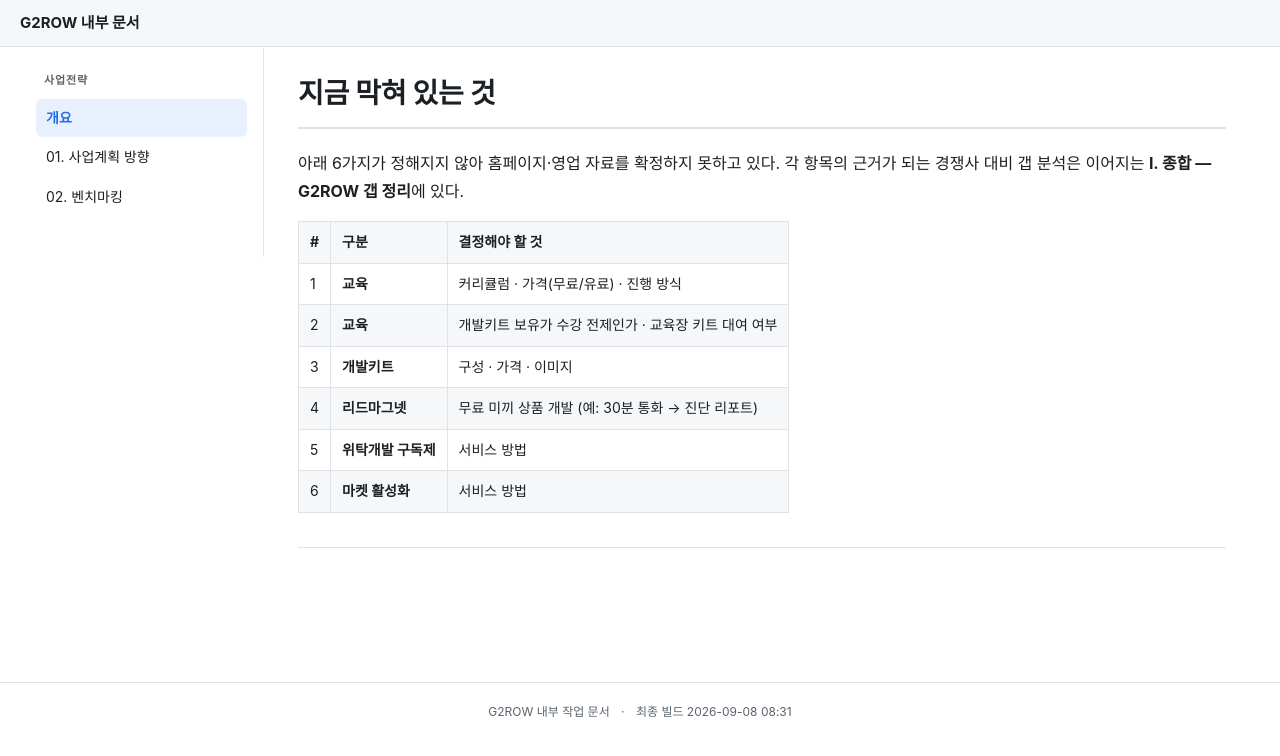
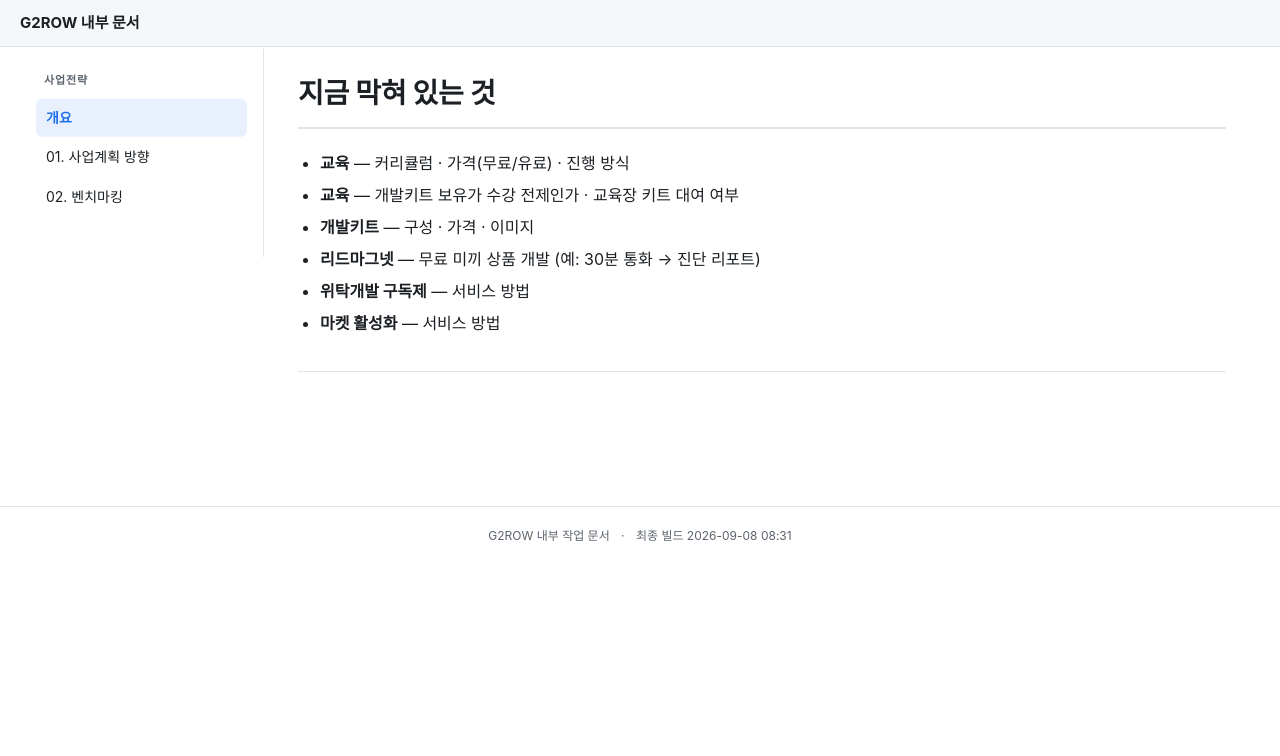
Before and after one commit to iamyoung1015-max/g2row-docs, a Jekyll site: the page built from site/index.md, in a window 1280 px wide. Shown: the top 756 px of the page. Built offline with Jekyll 4.4.1, drawn with Linux system fonts in a browser that asks for light colours.

Commit message:
refactor: 개요 '지금 막혀 있는 것' 을 표에서 목록으로 변경
도입 문구를 걷어내고 6개 항목을 dot list 로 정리한다.

Co-Authored-By: Claude Opus 5 (1M context) <noreply@anthropic.com>

```diff
--- a/site/index.md
+++ b/site/index.md
@@ -6,17 +6,12 @@ toc: false
 
 # 지금 막혀 있는 것
 
-아래 6가지가 정해지지 않아 홈페이지·영업 자료를 확정하지 못하고 있다.
-각 항목의 근거가 되는 경쟁사 대비 갭 분석은 이어지는 **I. 종합 — G2ROW 갭 정리**에 있다.
-
-| # | 구분 | 결정해야 할 것 |
-|---|---|---|
-| 1 | **교육** | 커리큘럼 · 가격(무료/유료) · 진행 방식 |
-| 2 | **교육** | 개발키트 보유가 수강 전제인가 · 교육장 키트 대여 여부 |
-| 3 | **개발키트** | 구성 · 가격 · 이미지 |
-| 4 | **리드마그넷** | 무료 미끼 상품 개발 (예: 30분 통화 → 진단 리포트) |
-| 5 | **위탁개발 구독제** | 서비스 방법 |
-| 6 | **마켓 활성화** | 서비스 방법 |
+- **교육** — 커리큘럼 · 가격(무료/유료) · 진행 방식
+- **교육** — 개발키트 보유가 수강 전제인가 · 교육장 키트 대여 여부
+- **개발키트** — 구성 · 가격 · 이미지
+- **리드마그넷** — 무료 미끼 상품 개발 (예: 30분 통화 → 진단 리포트)
+- **위탁개발 구독제** — 서비스 방법
+- **마켓 활성화** — 서비스 방법
 
 ---
 
```
